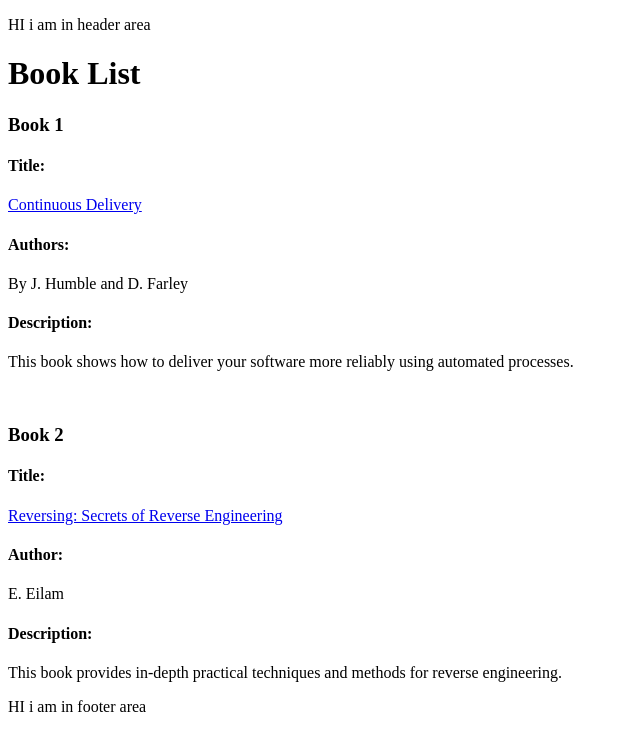
After one commit to shoch77/BookWebsite-Test-, a Django app: page /books/ in a window 1280 px wide. The commit adds this page. Shown: the top 751 px of the page, without its empty margins (0-640 px from the left). Run offline with Django 5.2, Linux system fonts and the light colour scheme.

Commit message:
Update bookmodule and add new layout includes
- Modified bookmodule URLs and views
- Updated bookmodule templates: book.html, bookList.html, and index.html
- Added new template includes: header, footer, and sidebar
- Created new base layout template for consistent structure

```diff
--- a/apps/bookmodule/urls.py
+++ b/apps/bookmodule/urls.py
@@ -1,8 +1,8 @@
 from django.urls import path, include
-from apps.bookmodule import views
+from . import views
 
-urlpatterns = [
-    path('', views.index,name='index'),
-    path('books', views.books),
-    path('book/<int:bId>', views.book),
+urlpatterns = [   # path('' , THE FUNCTION TO BE SEND TO, NAME = TAMPLETNAME)
+    path('', views.index, name='index'),  # Homepage --> index.html
+    path('books/', views.books, name='books_list'),  # BookList --> booklist.html
+    path('book/<int:bId>/', views.book, name='book_detail'), #BookDetails --> book.html
 ]
--- a/apps/bookmodule/views.py
+++ b/apps/bookmodule/views.py
@@ -1,7 +1,6 @@
-from django.shortcuts import render, redirect
+from django.shortcuts import render, redirect # type: ignore
 
 def index(request):
-    # study the request ,,,,
     return render(request, 'bookmodule/index.html') # rendering a template
 
 def books(request):
--- a/apps/templates/bookmodule/book.html
+++ b/apps/templates/bookmodule/book.html
@@ -1,5 +1,9 @@
+{% extends "layouts/base.html" %}
+
+{% block content %}
 <h3>Book details</h3>
 <h4>Title:</h4>
-<p>{{book.title}}</p>
+<p>{{%book.title}}</p>
 <h4>Authors:</h4>
 <p>{{book.author}}</p>
+{% endblock content %}
--- a/apps/templates/bookmodule/bookList.html
+++ b/apps/templates/bookmodule/bookList.html
@@ -1,5 +1,7 @@
+{% extends "layouts/base.html" %}
+
+{% block content %}
 <h1>Book List</h1>
-
 <h3>Book 1</h3>
 <h4>Title:</h4>
 <a href="/book/12344321">Continuous Delivery</a>
@@ -17,3 +19,4 @@
 <p>E. Eilam</p>
 <h4>Description:</h4>
 <p>This book provides in-depth practical techniques and methods for reverse engineering.</p>
+{% endblock content %}
--- a/apps/templates/bookmodule/index.html
+++ b/apps/templates/bookmodule/index.html
@@ -1,2 +1,6 @@
+{% extends "layouts/base.html" %}
+
+{% block content %}
 <h1>Hello to E-book world!</h1>
 <a href="/books">Available Books</a>
+{% endblock content %}
--- /dev/null
+++ b/apps/templates/includes/footer.html
@@ -0,0 +1 @@
+<p>HI i am in footer area</p>
--- /dev/null
+++ b/apps/templates/includes/header.html
@@ -0,0 +1 @@
+<p>HI i am in header area</p>
--- /dev/null
+++ b/apps/templates/layouts/base.html
@@ -0,0 +1,18 @@
+<!DOCTYPE html>
+<html lang="en">
+   <head>
+      <meta charset="utf-8">
+      <meta name="viewport" content="width=device-width">
+      <title>
+         EBook - {% block title %}{% endblock %}
+      </title>
+   </head>
+   <body>
+      {% include 'includes/header.html' %}
+
+      {% block content %}
+      {% endblock content %}
+
+      {% include 'includes/footer.html' %}
+   </body>
+</html>
```
Also changed, not shown: apps/templates/includes/sidebar.html (added).
